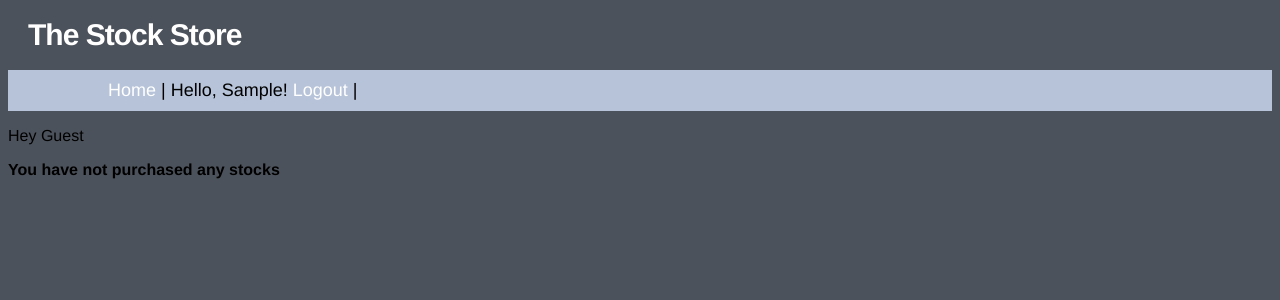
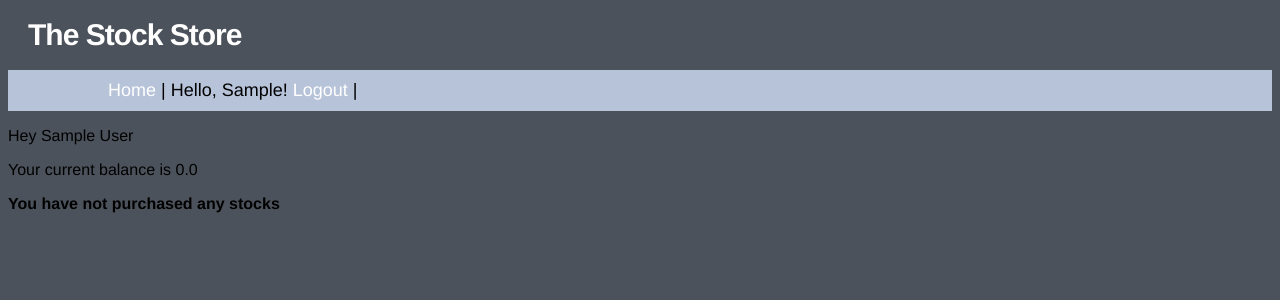
Before and after one commit to tc5368/Group_Project, a Flask app: page /portfolio in a window 1280 px wide. Shown: the top 300 px of the page. Run offline with Flask 3, Linux system fonts and the light colour scheme; the visitor is signed in with stand-in values (Sample User, id 1); data comes from the database, SQL or seed files in the repository; data that the repository does not hold is empty; parts of the project's set-up code (start-up, migrations or seed data) failed here and were passed over.

Commit message:
Changed the portfolio html page to format the current user's name and balance

```diff
--- a/Stocks/routes.py
+++ b/Stocks/routes.py
@@ -174,7 +174,7 @@ def news():
 @app.route('/portfolio')
 def portfolio():
 	if "user_id" in session.keys():
-		user = User.query.get(session["user_id"])
+		user = User.query.get(session["id"])
 		user_portfolio = Portfolio.query.filter_by(Customer_ID=session["user_id"]).all()
 	else:
 		user = None
--- a/Stocks/templates/portfolio.html
+++ b/Stocks/templates/portfolio.html
@@ -1,13 +1,10 @@
 {% extends "layout.html" %}
 {% block content %}
 
-{% if user != None %}
-<p>Hey {{ user.first_name }} {{ user.last_name }}</p>
-<p> Your email address {{ user.email }} </p>
-<p> Your current balance is {{ user.balance }} </p>
-{% else %}
-<p> Hey Guest </p>
-{% endif %}
+{% if current_user.is_authenticated %}
+	<p>Hey {{ current_user.first_name }} {{ current_user.last_name }}</p>
+	<p> Your current balance is {{ current_user.balance }} </p>
+
 	<p></p>
 	{% if portfolio != [] %}
 		<table>
@@ -26,6 +23,11 @@
 		<p><b>You have not purchased any stocks</b></p>
 	{% endif %}
 
+{% else %}
+	<p> Hey Guest </p>
+	<p> Please login to view your portfolio</p>
+{% endif %}
+
 
 
 {% endblock content %}
```
Lines whose indentation alone changed are shown as unchanged.
